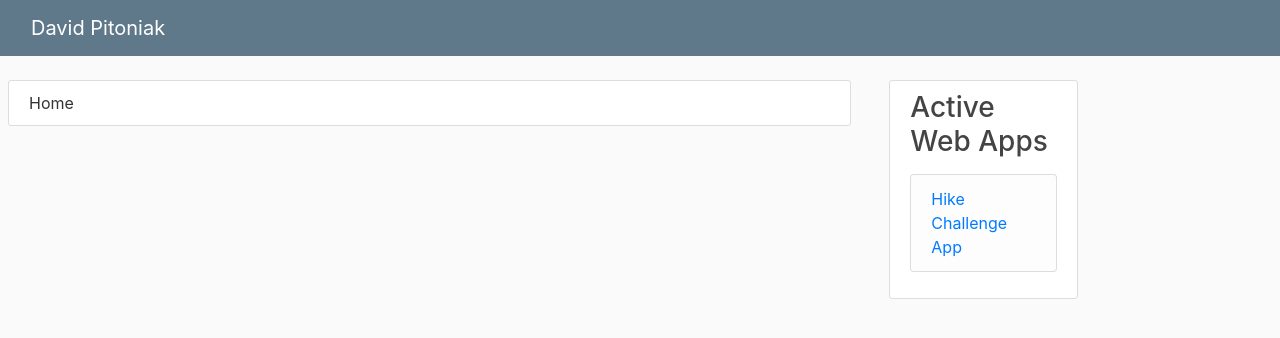
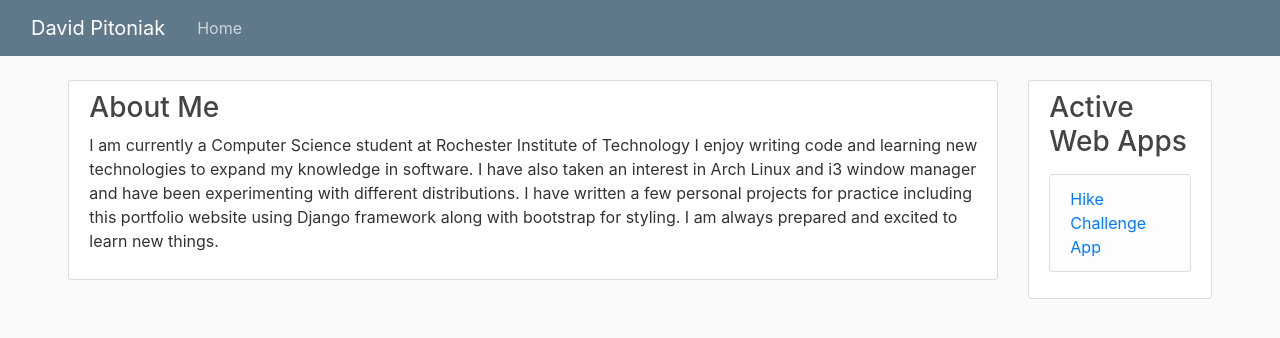
Before and after one commit to Cryoexn/HikeChallenges, a Django app: page / in a window 1280 px wide. Shown: the top 338 px of the page. Run offline with Django 3.2, Linux system fonts and the light colour scheme; some libraries are stand-ins or nearby versions.

Commit message:
Updated base template and layout for most pages.

```diff
--- a/mysite/challenges/templates/challenges/home.html
+++ b/mysite/challenges/templates/challenges/home.html
@@ -1,4 +1,4 @@
-{% extends "challenges/base.html" %}
+{% extends "portfolio/base.html" %}
 {% block content %}
         <div>
             <a href="/challenges">Challenges</a>
--- a/mysite/challenges/templates/challenges/mountain_detail.html
+++ b/mysite/challenges/templates/challenges/mountain_detail.html
@@ -1,4 +1,4 @@
-{% extends "challenges/base.html" %}
+{% extends "portfolio/base.html" %}
 {% block content %}
 <div class="container-fluid">
     {% if mountain %}
--- a/mysite/challenges/weatherutils.py
+++ b/mysite/challenges/weatherutils.py
@@ -21,6 +21,9 @@ def get_precip(detailedForecast):
     if 'precipitation is' in detailedForecast:
         index = detailedForecast.find('precipitation is') + 17
         chance = detailedForecast[index : index + 4].replace('%', '').replace('.', '').replace(' ', '')
+
+    if chance == 0:
+        chance = "< 10"
 
     return chance
 
--- a/mysite/portfolio/templates/portfolio/base.html
+++ b/mysite/portfolio/templates/portfolio/base.html
@@ -17,7 +17,7 @@
 
     <link rel="stylesheet" type="text/css" href="{% static 'challenges/main.css' %}">
 
-    <title>Portfolio</title>
+    <title>David Pitoniak Portfolio</title>
 </head>
 <body>
     <header class="site-header">
@@ -29,6 +29,7 @@
             </button>
             <div class="collapse navbar-collapse" id="navbarToggle">
                 <div class="navbar-nav mr-auto">
+                    <a class="nav-item nav-link" href="{% url 'Home' %}">Home</a>
                 </div>
                 <!-- Navbar Right Side
                 <div class="navbar-nav">
@@ -41,24 +42,8 @@
         </nav>
     </header>
     <main role="main">
-        <div class="row">
-            <div class="col-sm-12 col-md-8 ml-2">
-                <div class="content-section">
-                    {% block content %}{% endblock content %}
-                </div>
-            </div>
-            <div class="col-sm-12 col-md-2 ml-2">
-            <div class="content-section">
-                <h3>Active Web Apps</h3>
-                <p class='text-muted'>
-                <ul class="list-group">
-                    <li class="list-group-item list-group-item-light">
-                        <a href="{% url 'index_chall' %}">Hike Challenge App</a>
-                    </li>
-                </ul>
-                </p>
-            </div>
-            </div>
+        <div class="container-fluid">
+            {% block content %}{% endblock content %}
         </div>
     </main>
 
--- a/mysite/portfolio/templates/portfolio/home.html
+++ b/mysite/portfolio/templates/portfolio/home.html
@@ -2,7 +2,35 @@
 
 {% extends "portfolio/base.html" %}
 {% block content %}
-<div>
-    Home
+
+<div class="row justify-content-center">
+	<div class="col-xs-12 col-sm-12 col-md-8 col-lg-9">
+		<div class="content-section">
+			<h3>About Me</h3>
+			<p>
+				I am currently a Computer Science student at Rochester Institute of Technology
+	            I enjoy writing code and learning new technologies to expand my knowledge in software.
+	            I have also taken an interest in Arch Linux and i3 window manager and have been experimenting
+	            with different distributions. I have written a few personal projects for practice including this
+	            portfolio website using Django framework along with bootstrap for styling. I am always prepared
+	            and excited to learn new things.
+        	</p>
+		</div>
+	</div>
+
+	<!-- Side Bar Active Apps -->
+	<div class="col-xs-12 col-sm-12 col-md-4 col-lg-2">
+		<div class="content-section">
+		    <h3>Active Web Apps</h3>
+		    <p class='text-muted'>
+		    <ul class="list-group">
+		        <li class="list-group-item list-group-item-light">
+		            <a href="{% url 'index_chall' %}">Hike Challenge App</a>
+		        </li>
+		    </ul>
+		    </p>
+		</div>
+	</div>
 </div>
+
 {% endblock content %}
```
Also changed, not shown: mysite/challenges/templates/challenges/challenge_detail.html (+6 -2 lines), mysite/challenges/templates/challenges/index.html (+6 -2 lines).
